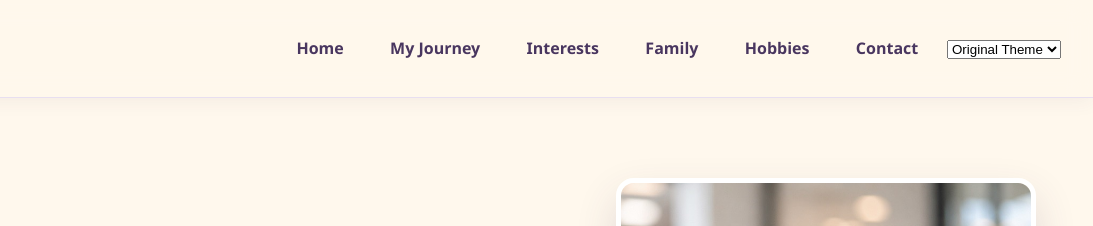
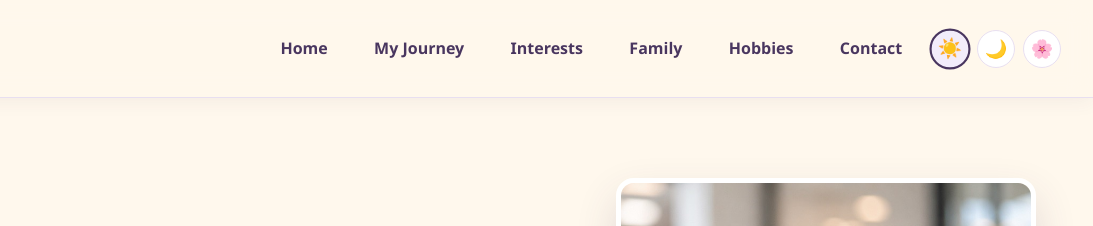
Before and after one commit to Heeranya-Rajagopal/Heeranya-Profile, a plain HTML site: page index.html in a window 1280 px wide. Shown: the top 226 px of the page, 187-1280 px from the left. Drawn offline with Linux system fonts and the light colour scheme.

Commit message:
Update theme buttons in navigation

```diff
--- a/index.html
+++ b/index.html
@@ -21,14 +21,22 @@
             <li><a href="#hobbies">Hobbies</a></li>
             <li><a href="#footer">Contact</a></li>
 
-    <li class="theme-selector">
-        <select id="theme-selector" aria-label="Choose website theme">
-            <option value="default">Original Theme</option>
-            <option value="dark">Dark Theme</option>
-            <option value="pastel">Pastel Theme</option>
-        </select>
-    </li>
+            <li class="theme-buttons">
+    <button type="button" class="theme-btn"
+    data-theme="default" aria-label="Original Theme"
+    title="Original Theme">☀️</button>
+
+<button type="button" class="theme-btn"
+    data-theme="dark" aria-label="Dark Theme"
+    title="Dark Theme">🌙</button>
+
+<button type="button" class="theme-btn"
+    data-theme="pastel" aria-label="Pastel Theme"
+    title="Pastel Theme">🌸</button>
+</li>
+
         </ul>
+
     </nav>
 </header>
 
```
